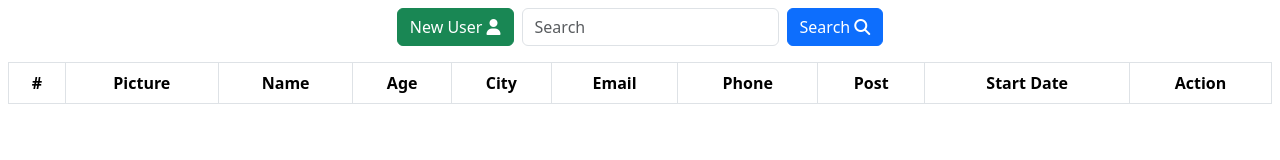
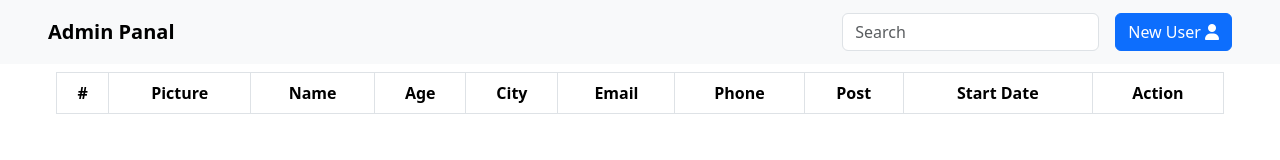
Before and after one commit to Maihetemy/admin-panel, a plain HTML site: page index.html in a window 1280 px wide. Drawn offline with Linux system fonts and the light colour scheme.

Commit message:
update ui

```diff
--- a/css/style.css
+++ b/css/style.css
@@ -48,15 +48,21 @@ body {
     border-bottom: solid 2px var(--main-color) !important;
 }
 
-/* .inputs {
-    border-left: solid 2px lightblue;
-} */
 
 .inputs .star::before {
     content: '*';
     color: red;
     transform: translateY(-25%);
     font-weight: bold;
+}
+
+.modal input:focus {
+    outline: none !important;
+    box-shadow: none !important;
+}
+
+.table-image {
+    cursor: pointer;
 }
 
 .image i {
--- a/index.html
+++ b/index.html
@@ -25,17 +25,26 @@
     <link rel="stylesheet" href="css/media.css">
 </head>
 
-<body>
-    <div class="main-secreen p-2">
-        <div class="d-flex flex-nowrap justify-content-center mb-3">
-            <button type="button" class="btn btn-success" id="newUserBtn">New
-                User <i class="fa-solid fa-user"></i></button>
-            <div class="d-flex ms-2">
-                <input class="form-control me-2" oninput="search(this.value);" type="search" placeholder="Search" aria-label="Search">
-                <button type="button" class="btn btn-primary d-flex flex-nowrap align-items-center">Search <i
-                        class="fa-solid fa-magnifying-glass ms-1"></i></button>
+<body class="px-lg-5">
+    <nav class="navbar navbar-expand-lg fixed-top d-flex bg-body-tertiary mb-5">
+        <div class="container-fluid px-lg-5">
+            <button class="navbar-toggler" type="button" data-bs-toggle="collapse" data-bs-target="#navbarTogglerDemo03"
+                aria-controls="navbarTogglerDemo03" aria-expanded="false" aria-label="Toggle navigation">
+                <span class="navbar-toggler-icon"></span>
+            </button>
+            <a class="navbar-brand my-1 fw-bolder" href="#">Admin Panal</a>
+            <div class="collapse navbar-collapse justify-content-end" id="navbarTogglerDemo03">
+                <div class="d-flex">
+                    <input class="form-control me-3 my-1" oninput="search(this.value);" type="search" placeholder="Search"
+                        aria-label="Search">
+                </div>
+                <button type="button" class="btn btn-primary my-1" id="newUserBtn">New
+                    User <i class="fa-solid fa-user"></i></button>
             </div>
         </div>
+    </nav>
+    </nav>
+    <div class="main-secreen mt-5 p-2 pt-4">
         <div class="table-responsive">
             <table class="table table-striped table-bordered align-middle text-center">
                 <thead>
@@ -68,8 +77,8 @@
                     <button type="button" class="btn-close" onclick="clear();"></button>
                 </div>
                 <div class="modal-body">
-                    <form class="row align-content-center" id="userForm">
-                        <div class="col-lg-5 image">
+                    <form class="row align-content-center justify-content-center" id="userForm">
+                        <div class="col-5 image">
                             <img src="images/default img.png" id="userImage" class="w-100" alt="">
                             <label for="imgInput" class="upload">
                                 <input type="file" class="form-control" id="imgInput" accept="image/*">
@@ -107,8 +116,10 @@
                     </form>
                 </div>
                 <div class="modal-footer">
-                    <button type="button" form="userForm" class="btn btn-primary" id="addBtn" data-bs-dismiss="modal" aria-label="Close">Add</button>
-                    <button type="button" form="userForm" class="btn btn-warning d-none" onclick="updateUser();" id="updateDoneBtn" data-bs-dismiss="modal" aria-label="Close">Update</button>
+                    <button type="button" form="userForm" class="btn btn-primary" id="addBtn" data-bs-dismiss="modal"
+                        aria-label="Close">Add</button>
+                    <button type="button" form="userForm" class="btn btn-warning d-none" onclick="updateUser();"
+                        id="updateDoneBtn" data-bs-dismiss="modal" aria-label="Close">Update</button>
                 </div>
             </div>
         </div>
--- a/js/main.js
+++ b/js/main.js
@@ -19,6 +19,7 @@ const imgInput = document.querySelector('#imgInput'),
     userModalInputs = document.querySelectorAll('#userModalInputs .inputs input');
 
 let globalIndex;
+let globalId;
 
 let userList = [];
 
@@ -92,7 +93,7 @@ function displayUsers(array) {
     for (let i = 0; i < array.length; i++) {
         cartona += `<tr>
                         <th scope="row">${i + 1}</th>
-                        <td data-bs-toggle="modal" data-bs-target="#userModalInputs"><img
+                        <td class="table-image" data-bs-toggle="modal" data-bs-target="#userModalInputs"><img
                                 src="${array[i].userImage}" alt=""></td>
                         <td>${array[i].userName}</td>
                         <td>${array[i].userAge}</td>
@@ -159,6 +160,7 @@ function setForm(id) {
     });
     console.log(userIndex);
     globalIndex = userIndex;
+    globalId = id;
     userModal.show();
     userImage.src = userList[userIndex].userImage;
     userName.value = userList[userIndex].userName;
@@ -175,6 +177,7 @@ function setForm(id) {
 
 function updateUser() {
     let user = {
+        id: globalId,
         userImage: image || userList[globalIndex].userImage,
         userName: userName.value,
         userAge: userAge.value,
```
Also changed, not shown: css/media.css (+9 -6 lines).
